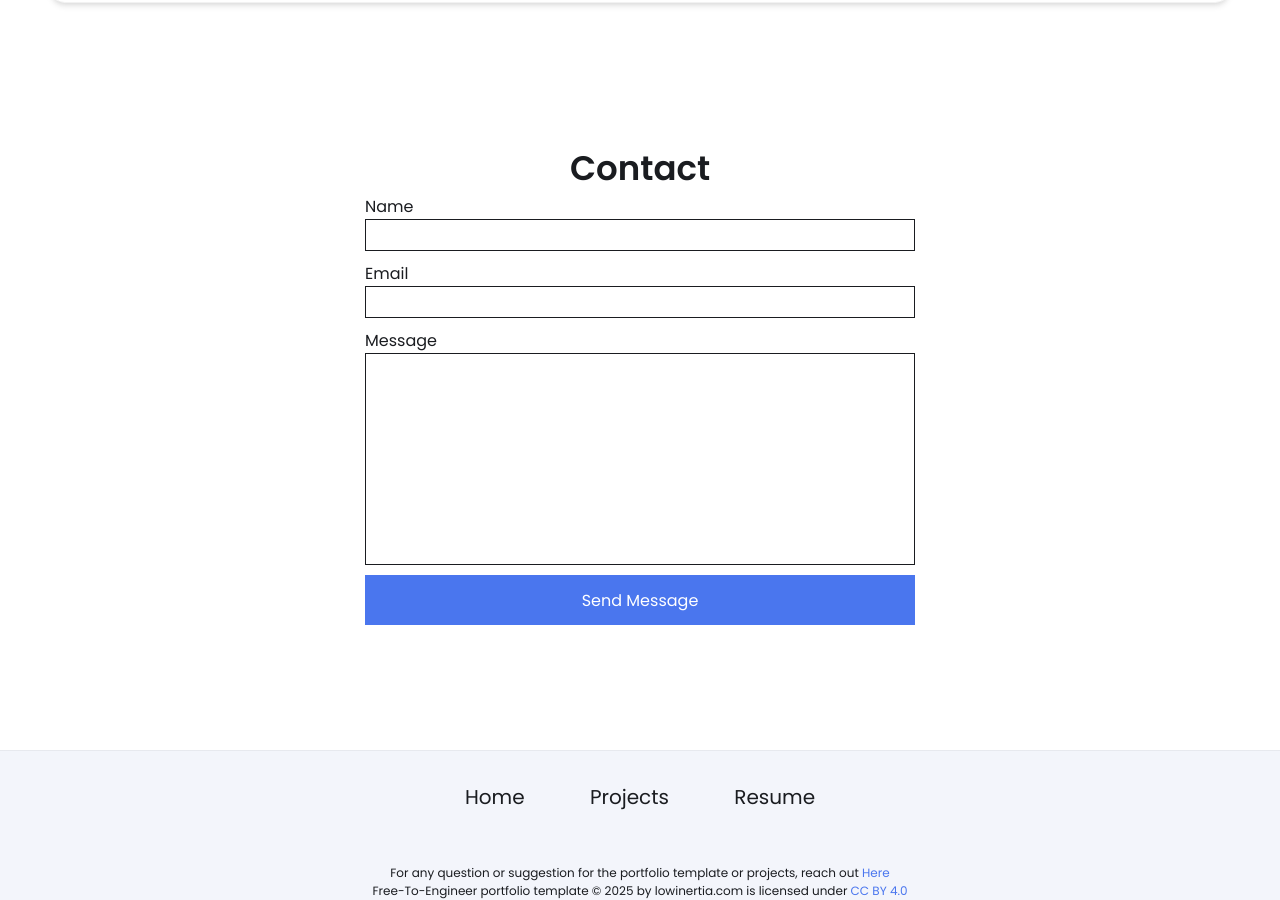
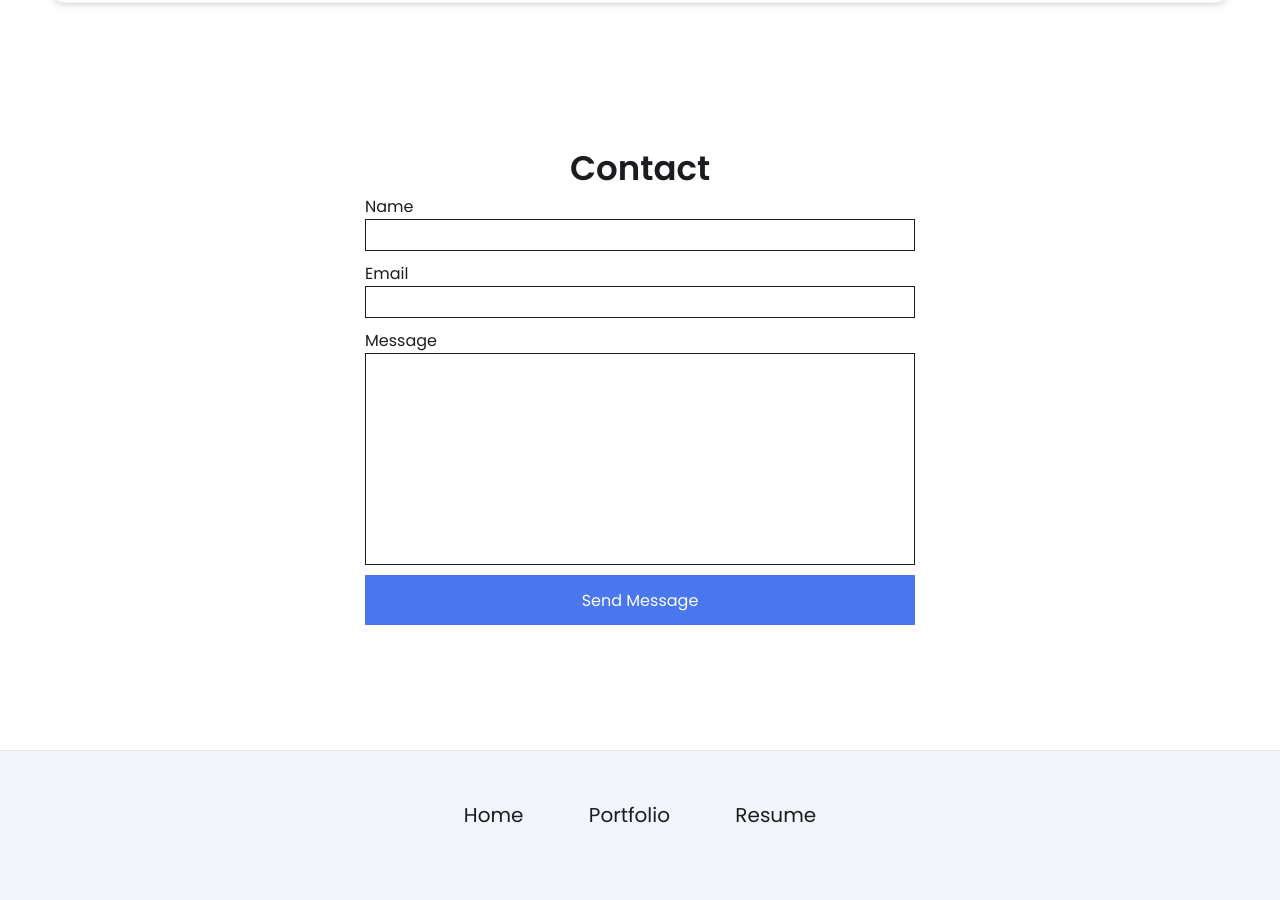
Before and after one commit to SuSpence-89/Eng-portfolio, a Jekyll site: the page built from index.html, in a window 1280 px wide and 900 px high, scrolled down 2150 px. Built offline with Jekyll 4.4.1, drawn with Linux system fonts in a browser that asks for light colours.

Commit message:
Update footer.html

```diff
--- a/_includes/footer.html
+++ b/_includes/footer.html
@@ -1,19 +1,21 @@
+
+<!-- Website Footer -->
 <footer>
     <div class="footer-content">
         <div class="links">
-            <a href="/">
+
+            <a href="{{ '/' | relative_url }}">
                 <span>Home</span>
             </a>
-            <a href="/projects/">
-                <span>Projects</span>
+
+            <a href="{{ '/projects/' | relative_url }}">
+                <span>Portfolio</span>
             </a>
-            <a href={{site.resume-url}} target="_blank" rel="noopener noreferrer">
+
+            <a href="{{site.resume-url}}" target="_blank" rel="noopener noreferrer">
                 <span>Resume</span>
             </a>
+
         </div>
     </div>
-    <div class="license">
-        <span>For any question or suggestion for the portfolio template or projects, reach out <a class="help" href="mailto:admin@lowinertia.com"> Here</a> </span>
-        <p>Free-To-Engineer portfolio template © 2025 by lowinertia.com is licensed under <a href="https://creativecommons.org/licenses/by/4.0/?ref=chooser-v1">CC BY 4.0</a></p>
-    </div>
 </footer>
```
